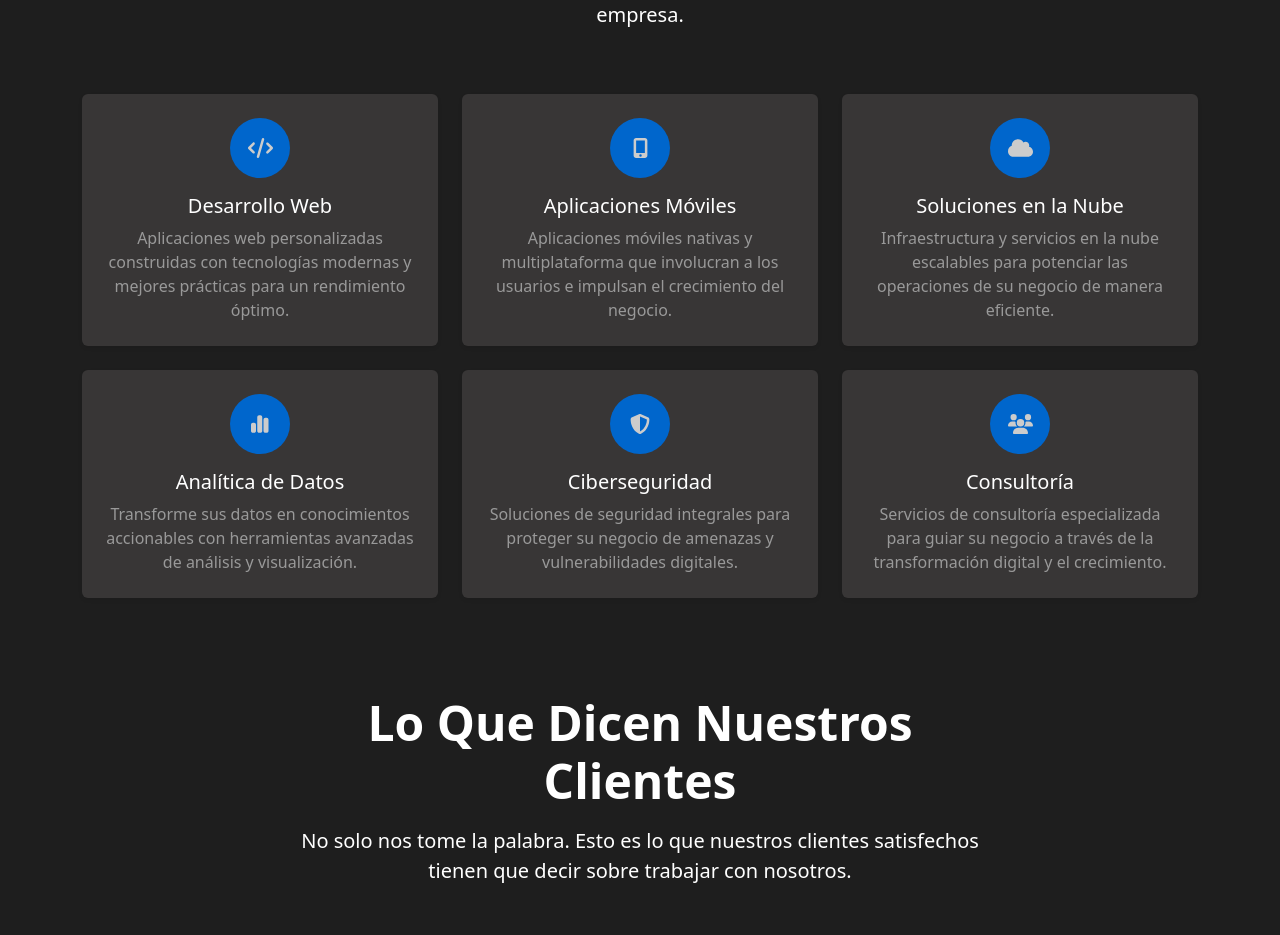
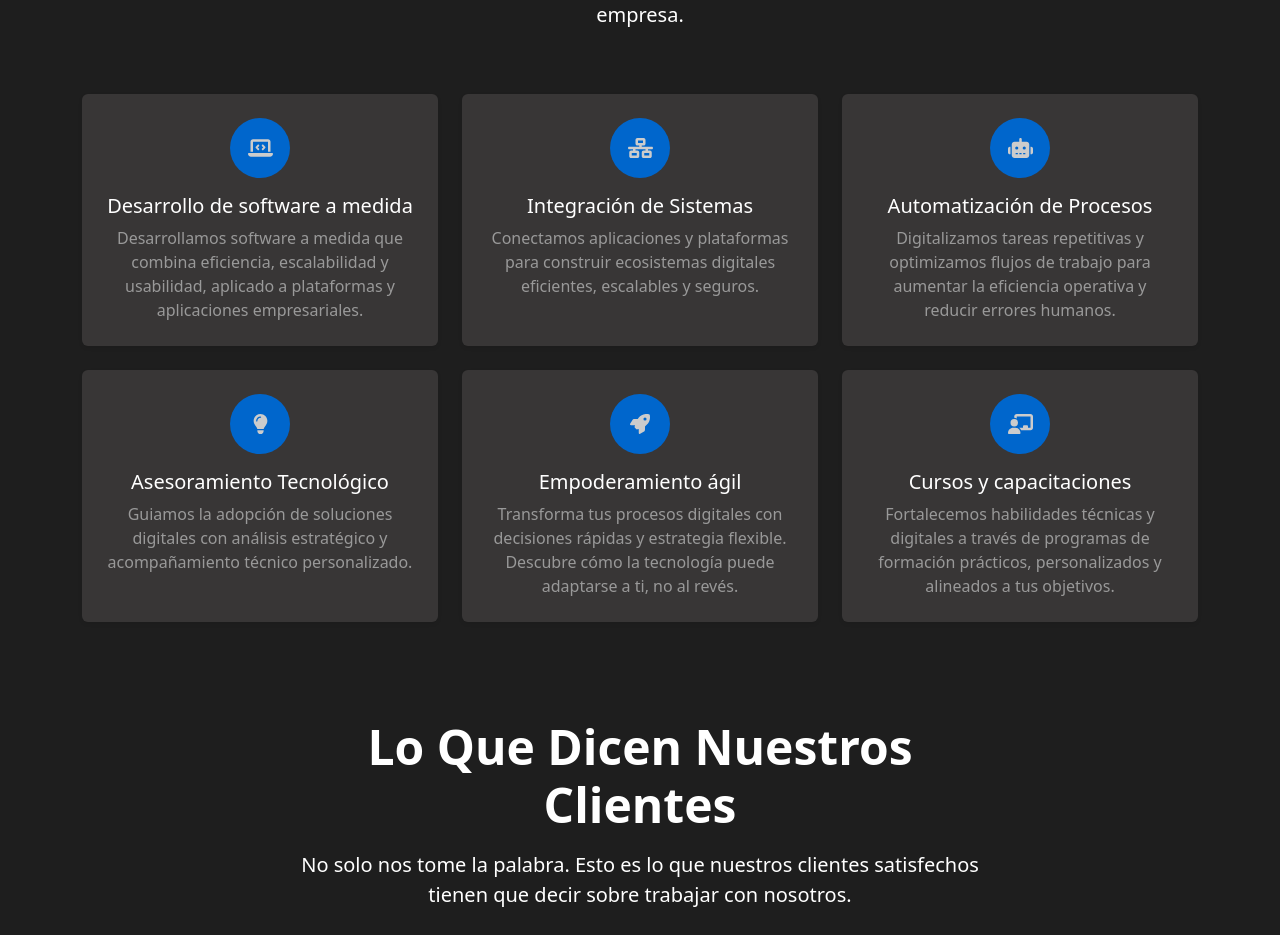
Before and after one commit to KukoCL/fennec-website-app, a Vue app: page /portfolio in a window 1280 px wide. Shown: the part 820-1755 px from the top of the page. Built offline with nearby package versions, Linux system fonts and the light colour scheme.

Commit message:
Main page services section

```diff
--- a/src/components/FeaturesSection.vue
+++ b/src/components/FeaturesSection.vue
@@ -39,33 +39,33 @@ const appTexts = computed(() => getAppTexts().home.featuresSection);
 const services = [
   {
     id: 1,
-    icon: 'code',
+    icon: 'laptop-code',
     textKey: 'webDevelopment' as keyof typeof appTexts.value.services,
   },
   {
     id: 2,
-    icon: 'mobile-alt',
-    textKey: 'mobileApps' as keyof typeof appTexts.value.services,
+    icon: 'network-wired',
+    textKey: 'systemsIntegration' as keyof typeof appTexts.value.services,
   },
   {
     id: 3,
-    icon: 'cloud',
-    textKey: 'cloudSolutions' as keyof typeof appTexts.value.services,
+    icon: 'robot',
+    textKey: 'processAutomation' as keyof typeof appTexts.value.services,
   },
   {
     id: 4,
-    icon: 'fa-solid fa-chart-simple',
-    textKey: 'dataAnalytics' as keyof typeof appTexts.value.services,
+    icon: 'lightbulb',
+    textKey: 'techConsulting' as keyof typeof appTexts.value.services,
   },
   {
     id: 5,
-    icon: 'shield-alt',
-    textKey: 'cybersecurity' as keyof typeof appTexts.value.services,
+    icon: 'rocket',
+    textKey: 'agileEmpowerment' as keyof typeof appTexts.value.services,
   },
   {
     id: 6,
-    icon: 'users',
-    textKey: 'consulting' as keyof typeof appTexts.value.services,
+    icon: 'chalkboard-teacher',
+    textKey: 'trainingPrograms' as keyof typeof appTexts.value.services,
   },
 ];
 </script>
--- a/src/infrastructure/lang/english.ts
+++ b/src/infrastructure/lang/english.ts
@@ -42,25 +42,25 @@ export const appTexts = {
           description:
             'Custom web applications built with modern technologies and best practices for optimal performance.',
         },
-        mobileApps: {
-          title: 'Mobile Apps',
-          description: 'Native and cross-platform mobile applications that engage users and drive business growth.',
+        systemsIntegration: {
+          title: 'Systems Integration',
+          description: 'We connect applications and platforms to build efficient, scalable, and secure digital ecosystems.',
         },
-        cloudSolutions: {
-          title: 'Cloud Solutions',
-          description: 'Scalable cloud infrastructure and services to power your business operations efficiently.',
+        processAutomation: {
+          title: 'Process Automation',
+          description: 'We digitize repetitive tasks and optimize workflows to increase operational efficiency and reduce human error.',
         },
-        dataAnalytics: {
-          title: 'Data Analytics',
-          description: 'Transform your data into actionable insights with advanced analytics and visualization tools.',
+        techConsulting: {
+          title: 'Technology Advisory',
+          description: 'We guide the adoption of digital solutions with strategic analysis and personalized technical support.',
         },
-        cybersecurity: {
-          title: 'Cybersecurity',
-          description: 'Comprehensive security solutions to protect your business from digital threats and vulnerabilities.',
+        agileEmpowerment: {
+          title: 'Agile Empowerment',
+          description: 'Transform your digital processes with fast decision-making and flexible strategy. Technology should adapt to you—not the other way around.',
         },
-        consulting: {
-          title: 'Consulting',
-          description: 'Expert consultation services to guide your business through digital transformation and growth.',
+        trainingPrograms: {
+          title: 'Training & Courses',
+          description: 'We strengthen technical and digital skills through practical, personalized training aligned with your goals.',
         },
       },
     },
--- a/src/infrastructure/lang/spanish.ts
+++ b/src/infrastructure/lang/spanish.ts
@@ -38,29 +38,29 @@ export const appTexts = {
         'Ofrecemos soluciones de negocio integrales diseñadas para acelerar el crecimiento y la transformación digital de su empresa.',
       services: {
         webDevelopment: {
-          title: 'Desarrollo Web',
+          title: 'Desarrollo de software a medida',
           description:
-            'Aplicaciones web personalizadas construidas con tecnologías modernas y mejores prácticas para un rendimiento óptimo.',
+            'Desarrollamos software a medida que combina eficiencia, escalabilidad y usabilidad, aplicado a plataformas y aplicaciones empresariales.',
         },
-        mobileApps: {
-          title: 'Aplicaciones Móviles',
-          description: 'Aplicaciones móviles nativas y multiplataforma que involucran a los usuarios e impulsan el crecimiento del negocio.',
+        systemsIntegration: {
+          title: 'Integración de Sistemas',
+          description: 'Conectamos aplicaciones y plataformas para construir ecosistemas digitales eficientes, escalables y seguros.',
         },
-        cloudSolutions: {
-          title: 'Soluciones en la Nube',
-          description: 'Infraestructura y servicios en la nube escalables para potenciar las operaciones de su negocio de manera eficiente.',
+        processAutomation: {
+          title: 'Automatización de Procesos',
+          description: 'Digitalizamos tareas repetitivas y optimizamos flujos de trabajo para aumentar la eficiencia operativa y reducir errores humanos.',
         },
-        dataAnalytics: {
-          title: 'Analítica de Datos',
-          description: 'Transforme sus datos en conocimientos accionables con herramientas avanzadas de análisis y visualización.',
+        techConsulting: {
+          title: 'Asesoramiento Tecnológico',
+          description: 'Guiamos la adopción de soluciones digitales con análisis estratégico y acompañamiento técnico personalizado.',
         },
-        cybersecurity: {
-          title: 'Ciberseguridad',
-          description: 'Soluciones de seguridad integrales para proteger su negocio de amenazas y vulnerabilidades digitales.',
+        agileEmpowerment: {
+          title: 'Empoderamiento ágil',
+          description: 'Transforma tus procesos digitales con decisiones rápidas y estrategia flexible. Descubre cómo la tecnología puede adaptarse a ti, no al revés.',
         },
-        consulting: {
-          title: 'Consultoría',
-          description: 'Servicios de consultoría especializada para guiar su negocio a través de la transformación digital y el crecimiento.',
+        trainingPrograms: {
+          title: 'Cursos y capacitaciones',
+          description: 'Fortalecemos habilidades técnicas y digitales a través de programas de formación prácticos, personalizados y alineados a tus objetivos.',
         },
       },
     },
```
Also changed, not shown: src/fontawesome-icons.ts (+14 -0 lines).
